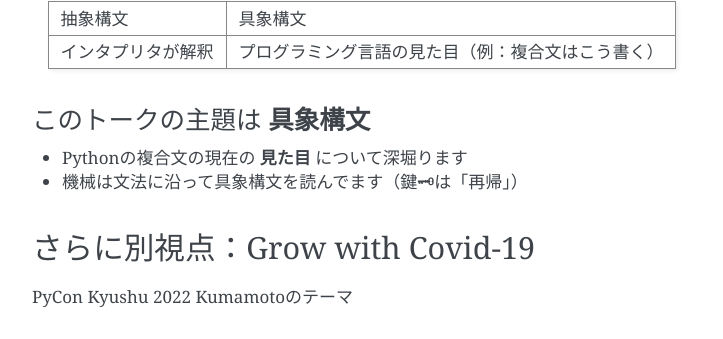
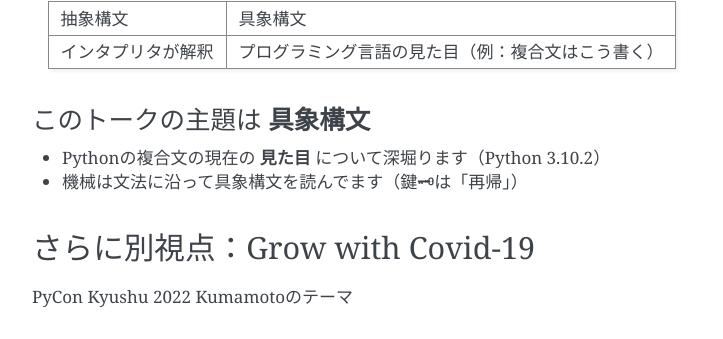
Before and after one commit to ftnext/2022_slides, a Sphinx documentation site: the page built from source/pyconk_kumamoto/revisit_python_from_statements.rst, in a window 1280 px wide and 900 px high, scrolled down 5065 px. Shown: the part 114-453 px from the top of the window, without its empty margins (388-1111 px from the left). Built offline with Sphinx 7.4.7, drawn with Linux system fonts in a browser that asks for light colours; comment, search, counter and statistics services are not loaded.

Commit message:
[feat] Show Python version

```diff
--- a/source/pyconk_kumamoto/introduction.rst.txt
+++ b/source/pyconk_kumamoto/introduction.rst.txt
@@ -153,7 +153,7 @@ High level / Low level
 このトークの主題は **具象構文**
 --------------------------------------------------
 
-* Pythonの複合文の現在の **見た目** について深堀ります
+* Pythonの複合文の現在の **見た目** について深堀ります（Python 3.10.2）
 * 機械は文法に沿って具象構文を読んでます（鍵🗝は「再帰」）
 
 さらに別視点：Grow with Covid-19
```
